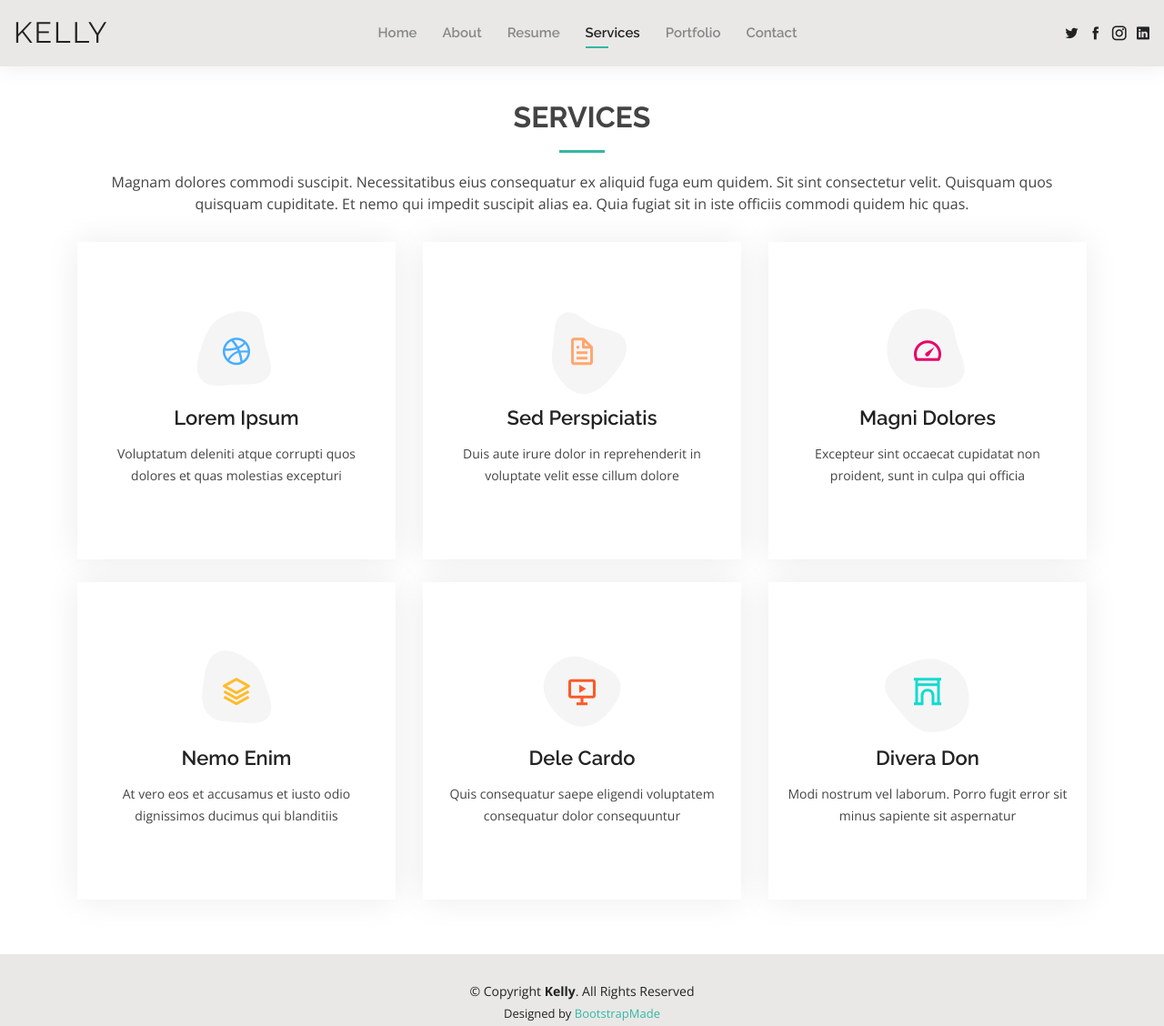
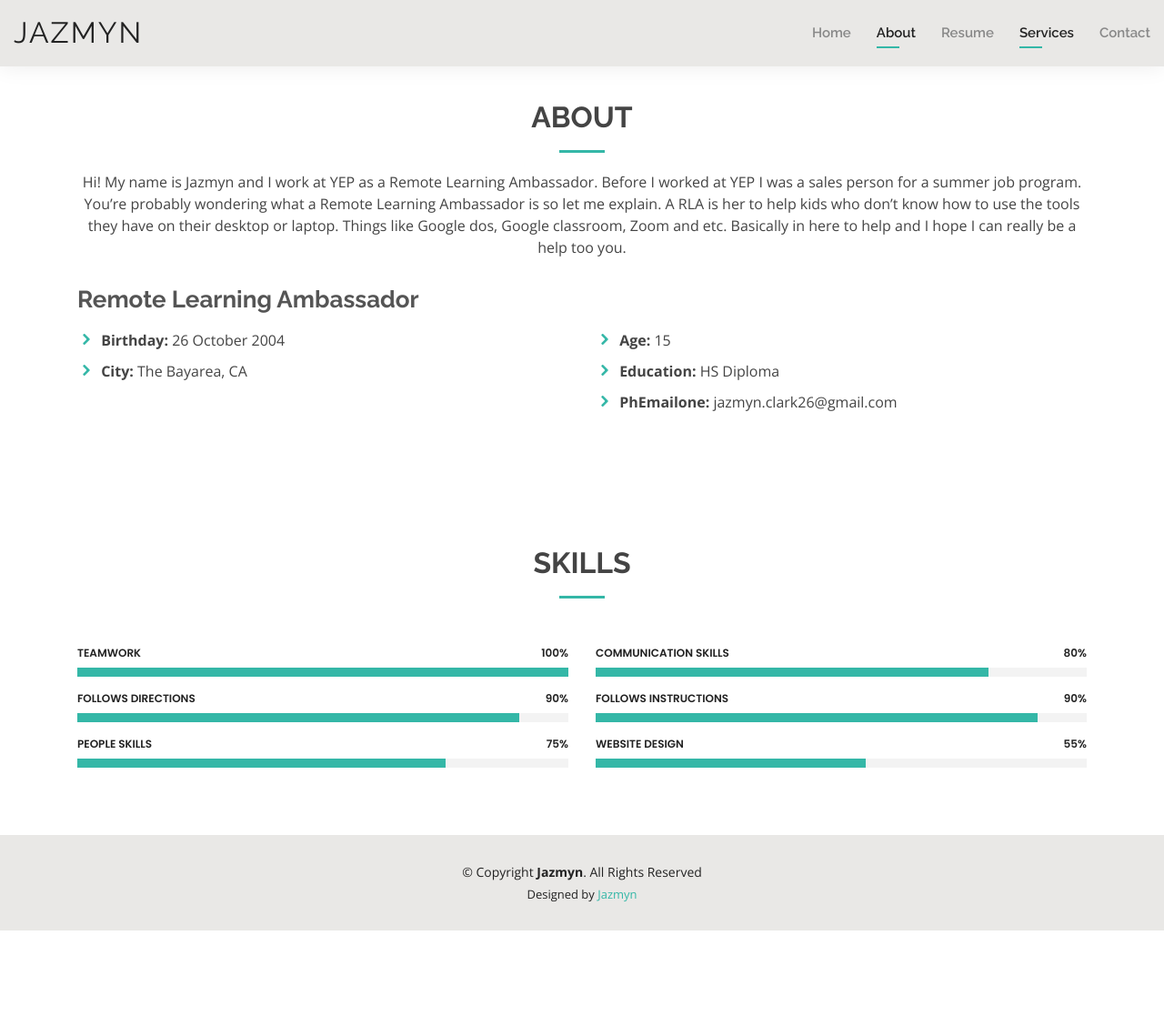
Before and after one commit to jazzyphay/jazzyphay.github.io, a plain HTML site: page services.html in a window 1280 px wide. Shown: the whole page at 91% size. After the commit the page ends 1023 px from the top, so only its background shows below. Drawn offline with nearby package versions, Linux system fonts and the light colour scheme.

Commit message:
Update services.html

```diff
--- a/services.html
+++ b/services.html
@@ -5,7 +5,7 @@
   <meta charset="utf-8">
   <meta content="width=device-width, initial-scale=1.0" name="viewport">
 
-  <title>Services - Kelly Bootstrap Template</title>
+  <title>About - Bootstrap Template</title>
   <meta content="" name="descriptison">
   <meta content="" name="keywords">
 
@@ -41,26 +41,20 @@
   <header id="header" class="fixed-top">
     <div class="container-fluid d-flex justify-content-between align-items-center">
 
-      <h1 class="logo"><a href="index.html">Kelly</a></h1>
+      <h1 class="logo"><a href="index.html">Jazmyn</a></h1>
       <!-- Uncomment below if you prefer to use an image logo -->
       <!-- <a href="index.html" class="logo"><img src="assets/img/logo.png" alt="" class="img-fluid"></a>-->
 
       <nav class="nav-menu d-none d-lg-block">
         <ul>
           <li><a href="index.html">Home</a></li>
-          <li><a href="about.html">About</a></li>
+          <li class="active"><a href="about.html">About</a></li>
           <li><a href="resume.html">Resume</a></li>
           <li class="active"><a href="services.html">Services</a></li>
-          <li><a href="portfolio.html">Portfolio</a></li>
           <li><a href="contact.html">Contact</a></li>
         </ul>
       </nav><!-- .nav-menu -->
 
-      <div class="header-social-links">
-        <a href="#" class="twitter"><i class="icofont-twitter"></i></a>
-        <a href="#" class="facebook"><i class="icofont-facebook"></i></a>
-        <a href="#" class="instagram"><i class="icofont-instagram"></i></a>
-        <a href="#" class="linkedin"><i class="icofont-linkedin"></i></i></a>
       </div>
 
     </div>
@@ -69,98 +63,111 @@
 
   <main id="main">
 
-    <!-- ======= Services Section ======= -->
-    <section id="services" class="services">
+    <!-- ======= About Section ======= -->
+    <section id="about" class="about">
       <div class="container" data-aos="fade-up">
 
         <div class="section-title">
-          <h2>Services</h2>
-          <p>Magnam dolores commodi suscipit. Necessitatibus eius consequatur ex aliquid fuga eum quidem. Sit sint consectetur velit. Quisquam quos quisquam cupiditate. Et nemo qui impedit suscipit alias ea. Quia fugiat sit in iste officiis commodi quidem hic quas.</p>
+          <h2>About</h2>
+          <p> Hi! My name is Jazmyn and I work at YEP as a Remote Learning Ambassador. Before I worked at YEP I was a sales person for a summer job program. You’re probably wondering what a Remote Learning Ambassador is so let me explain. A RLA is her to help kids who don’t know how to use the tools they have on their desktop or laptop. Things like Google dos, Google classroom, Zoom and etc. Basically in here to help and I hope I can really be a help too you.</p>
         </div>
 
         <div class="row">
-          <div class="col-lg-4 col-md-6 d-flex align-items-stretch" data-aos="zoom-in" data-aos-delay="100">
-            <div class="icon-box iconbox-blue">
-              <div class="icon">
-                <svg width="100" height="100" viewBox="0 0 600 600" xmlns="http://www.w3.org/2000/svg">
-                  <path stroke="none" stroke-width="0" fill="#f5f5f5" d="M300,521.0016835830174C376.1290562159157,517.8887921683347,466.0731472004068,529.7835943286574,510.70327084640275,468.03025145048787C554.3714126377745,407.6079735673963,508.03601936045806,328.9844924480964,491.2728898941984,256.3432110539036C474.5976632858925,184.082847569629,479.9380746630129,96.60480741107993,416.23090153303,58.64404602377083C348.86323505073057,18.502131276798302,261.93793281208167,40.57373210992963,193.5410806939664,78.93577620505333C130.42746243093433,114.334589627462,98.30271207620316,179.96522072025542,76.75703585869454,249.04625023123273C51.97151888228291,328.5150500222984,13.704378332031375,421.85034740162234,66.52175969318436,486.19268352777647C119.04800174914682,550.1803526380478,217.28368757567262,524.383925680826,300,521.0016835830174"></path>
-                </svg>
-                <i class="bx bxl-dribbble"></i>
+          <!-- <div class="col-lg-4">
+            <img src="assets/img/about.jpg" class="img-fluid" alt="">
+          </div> -->
+          <div class="col-lg-12 pt-4 pt-lg-0 content">
+            <h3>Remote Learning Ambassador</h3>
+            </p>
+            <div class="row">
+              <div class="col-lg-6">
+                <ul>
+                  <li><i class="icofont-rounded-right"></i> <strong>Birthday:</strong> 26 October 2004</li>
+
+                  <li><i class="icofont-rounded-right"></i> <strong>City:</strong>  The Bayarea, CA</li>
+                </ul>
               </div>
-              <h4><a href="">Lorem Ipsum</a></h4>
-              <p>Voluptatum deleniti atque corrupti quos dolores et quas molestias excepturi</p>
+              <div class="col-lg-6">
+                <ul>
+                  <li><i class="icofont-rounded-right"></i> <strong>Age:</strong> 15</li>
+                  <li><i class="icofont-rounded-right"></i> <strong>Education:</strong> HS Diploma</li>
+                  <li><i class="icofont-rounded-right"></i> <strong>PhEmailone:</strong> jazmyn.clark26@gmail.com</li>
+                </ul>
+              </div>
+            </div>
+              </p>
           </div>
         </div>
 
-          <div class="col-lg-4 col-md-6 d-flex align-items-stretch mt-4 mt-md-0" data-aos="zoom-in" data-aos-delay="200">
-            <div class="icon-box iconbox-orange ">
-              <div class="icon">
-                <svg width="100" height="100" viewBox="0 0 600 600" xmlns="http://www.w3.org/2000/svg">
-                  <path stroke="none" stroke-width="0" fill="#f5f5f5" d="M300,582.0697525312426C382.5290701553225,586.8405444964366,449.9789794690241,525.3245884688669,502.5850820975895,461.55621195738473C556.606425686781,396.0723002908107,615.8543463187945,314.28637112970534,586.6730223649479,234.56875336149918C558.9533121215079,158.8439757836574,454.9685369536778,164.00468322053177,381.49747125262974,130.76875717737553C312.15926192815925,99.40240125094834,248.97055460311594,18.661163978235184,179.8680185752513,50.54337015887873C110.5421016452524,82.52863877960104,119.82277516462835,180.83849132639028,109.12597500060166,256.43424936330496C100.08760227029461,320.3096726198365,92.17705696193138,384.0621239912766,124.79988738764834,439.7174275375508C164.83382741302287,508.01625554203684,220.96474134820875,577.5009287672846,300,582.0697525312426"></path>
-                </svg>
-                <i class="bx bx-file"></i>
       </div>
-              <h4><a href="">Sed Perspiciatis</a></h4>
-              <p>Duis aute irure dolor in reprehenderit in voluptate velit esse cillum dolore</p>
+    </section><!-- End About Section -->
+
+    <!-- ======= Skills Section ======= -->
+    <section id="skills" class="skills">
+      <div class="container" data-aos="fade-up">
+
+        <div class="section-title">
+          <h2>Skills</h2>
+         </div>
+
+        <div class="row skills-content">
+
+          <div class="col-lg-6">
+
+            <div class="progress">
+              <span class="skill">TEAMWORK <i class="val">100%</i></span>
+              <div class="progress-bar-wrap">
+                <div class="progress-bar" role="progressbar" aria-valuenow="100" aria-valuemin="0" aria-valuemax="100"></div>
               </div>
             </div>
 
-          <div class="col-lg-4 col-md-6 d-flex align-items-stretch mt-4 mt-lg-0" data-aos="zoom-in" data-aos-delay="300">
-            <div class="icon-box iconbox-pink">
-              <div class="icon">
-                <svg width="100" height="100" viewBox="0 0 600 600" xmlns="http://www.w3.org/2000/svg">
-                  <path stroke="none" stroke-width="0" fill="#f5f5f5" d="M300,541.5067337569781C382.14930387511276,545.0595476570109,479.8736841581634,548.3450877840088,526.4010558755058,480.5488172755941C571.5218469581645,414.80211281144784,517.5187510058486,332.0715597781072,496.52539010469104,255.14436215662573C477.37192572678356,184.95920475031193,473.57363656557914,105.61284051026155,413.0603344069578,65.22779650032875C343.27470386102294,18.654635553484475,251.2091493199835,5.337323636656869,175.0934190732945,40.62881213300186C97.87086631185822,76.43348514350839,51.98124368387456,156.15599469081315,36.44837278890362,239.84606092416172C21.716077023791087,319.22268207091537,43.775223500013084,401.1760424656574,96.891909868211,461.97329694683043C147.22146801428983,519.5804099606455,223.5754009179313,538.201503339737,300,541.5067337569781"></path>
-                </svg>
-                <i class="bx bx-tachometer"></i>
-              </div>
-              <h4><a href="">Magni Dolores</a></h4>
-              <p>Excepteur sint occaecat cupidatat non proident, sunt in culpa qui officia</p>
+            <div class="progress">
+              <span class="skill"> FOLLOWS DIRECTIONS <i class="val">90%</i></span>
+              <div class="progress-bar-wrap">
+                <div class="progress-bar" role="progressbar" aria-valuenow="90" aria-valuemin="0" aria-valuemax="100"></div>
               </div>
             </div>
 
-          <div class="col-lg-4 col-md-6 d-flex align-items-stretch mt-4" data-aos="zoom-in" data-aos-delay="100">
-            <div class="icon-box iconbox-yellow">
-              <div class="icon">
-                <svg width="100" height="100" viewBox="0 0 600 600" xmlns="http://www.w3.org/2000/svg">
-                  <path stroke="none" stroke-width="0" fill="#f5f5f5" d="M300,503.46388370962813C374.79870501325706,506.71871716319447,464.8034551963731,527.1746412648533,510.4981551193396,467.86667711651364C555.9287308511215,408.9015244558933,512.6030010748507,327.5744911775523,490.211057578863,256.5855673507754C471.097692560561,195.9906835881958,447.69079081568157,138.11976852964426,395.19560036434837,102.3242989838813C329.3053358748298,57.3949838291264,248.02791733380457,8.279543830951368,175.87071277845988,42.242879143198664C103.41431057327972,76.34704239035025,93.79494320519305,170.9812938413882,81.28167332365135,250.07896920659033C70.17666984294237,320.27484674793965,64.84698225790005,396.69656628748305,111.28512138212992,450.4950937839243C156.20124167950087,502.5303643271138,231.32542653798444,500.4755392045468,300,503.46388370962813"></path>
-                </svg>
-                <i class="bx bx-layer"></i>
-              </div>
-              <h4><a href="">Nemo Enim</a></h4>
-              <p>At vero eos et accusamus et iusto odio dignissimos ducimus qui blanditiis</p>
+            <div class="progress">
+              <span class="skill">PEOPLE SKILLS <i class="val">75%</i></span>
+              <div class="progress-bar-wrap">
+                <div class="progress-bar" role="progressbar" aria-valuenow="75" aria-valuemin="0" aria-valuemax="100"></div>
               </div>
             </div>
 
-          <div class="col-lg-4 col-md-6 d-flex align-items-stretch mt-4" data-aos="zoom-in" data-aos-delay="200">
-            <div class="icon-box iconbox-red">
-              <div class="icon">
-                <svg width="100" height="100" viewBox="0 0 600 600" xmlns="http://www.w3.org/2000/svg">
-                  <path stroke="none" stroke-width="0" fill="#f5f5f5" d="M300,532.3542879108572C369.38199826031484,532.3153073249985,429.10787420159085,491.63046689027357,474.5244479745417,439.17860296908856C522.8885846962883,383.3225815378663,569.1668002868075,314.3205725914397,550.7432151929288,242.7694973846089C532.6665558377875,172.5657663291529,456.2379748765914,142.6223662098291,390.3689995646985,112.34683881706744C326.66090330228417,83.06452184765237,258.84405631176094,53.51806209861945,193.32584062364296,78.48882559362697C121.61183558270385,105.82097193414197,62.805066853699245,167.19869350419734,48.57481801355237,242.6138429142374C34.843463184063346,315.3850353017275,76.69343916112496,383.4422959591041,125.22947124332185,439.3748458443577C170.7312796277747,491.8107796887764,230.57421082200815,532.3932930995766,300,532.3542879108572"></path>
-                </svg>
-                <i class="bx bx-slideshow"></i>
           </div>
-              <h4><a href="">Dele Cardo</a></h4>
-              <p>Quis consequatur saepe eligendi voluptatem consequatur dolor consequuntur</p>
+
+          <div class="col-lg-6">
+
+            <div class="progress">
+              <span class="skill"> COMMUNICATION SKILLS <i class="val">80%</i></span>
+              <div class="progress-bar-wrap">
+                <div class="progress-bar" role="progressbar" aria-valuenow="80" aria-valuemin="0" aria-valuemax="100"></div>
               </div>
             </div>
 
-          <div class="col-lg-4 col-md-6 d-flex align-items-stretch mt-4" data-aos="zoom-in" data-aos-delay="300">
-            <div class="icon-box iconbox-teal">
-              <div class="icon">
-                <svg width="100" height="100" viewBox="0 0 600 600" xmlns="http://www.w3.org/2000/svg">
-                  <path stroke="none" stroke-width="0" fill="#f5f5f5" d="M300,566.797414625762C385.7384707136149,576.1784315230908,478.7894351017131,552.8928747891023,531.9192734346935,484.94944893311C584.6109503024035,417.5663521118492,582.489472248146,322.67544863468447,553.9536738515405,242.03673114598146C529.1557734026468,171.96086150256528,465.24506316201064,127.66468636344209,395.9583748389544,100.7403814666027C334.2173773831606,76.7482773500951,269.4350130405921,84.62216499799875,207.1952322260088,107.2889140133804C132.92018162631612,134.33871894543012,41.79353780512637,160.00259165414826,22.644507872594943,236.69541883565114C3.319112789854554,314.0945973066697,72.72355303640163,379.243833228382,124.04198916343866,440.3218312028393C172.9286146004772,498.5055451809895,224.45579914871206,558.5317968840102,300,566.797414625762"></path>
-                </svg>
-                <i class="bx bx-arch"></i>
+            <div class="progress">
+              <span class="skill">FOLLOWS INSTRUCTIONS <i class="val">90%</i></span>
+              <div class="progress-bar-wrap">
+                <div class="progress-bar" role="progressbar" aria-valuenow="90" aria-valuemin="0" aria-valuemax="100"></div>
               </div>
-              <h4><a href="">Divera Don</a></h4>
-              <p>Modi nostrum vel laborum. Porro fugit error sit minus sapiente sit aspernatur</p>
+            </div>
+
+            <div class="progress">
+              <span class="skill">WEBSITE DESIGN <i class="val">55%</i></span>
+              <div class="progress-bar-wrap">
+                <div class="progress-bar" role="progressbar" aria-valuenow="55" aria-valuemin="0" aria-valuemax="100"></div>
               </div>
             </div>
 
           </div>
 
         </div>
-    </section><!-- End Services Section -->
+
+      </div>
+    </section><!-- End Skills Section -->
+
+
 
   </main><!-- End #main -->
 
@@ -168,14 +175,14 @@
   <footer id="footer">
     <div class="container">
       <div class="copyright">
-        &copy; Copyright <strong><span>Kelly</span></strong>. All Rights Reserved
+        &copy; Copyright <strong><span>Jazmyn</span></strong>. All Rights Reserved
       </div>
       <div class="credits">
         <!-- All the links in the footer should remain intact. -->
         <!-- You can delete the links only if you purchased the pro version. -->
         <!-- Licensing information: https://bootstrapmade.com/license/ -->
         <!-- Purchase the pro version with working PHP/AJAX contact form: https://bootstrapmade.com/kelly-free-bootstrap-cv-resume-html-template/ -->
-        Designed by <a href="https://bootstrapmade.com/">BootstrapMade</a>
+        Designed by <a href="index.html">Jazmyn</a>
       </div>
     </div>
   </footer><!-- End  Footer -->
```
Lines whose indentation alone changed are shown as unchanged.
